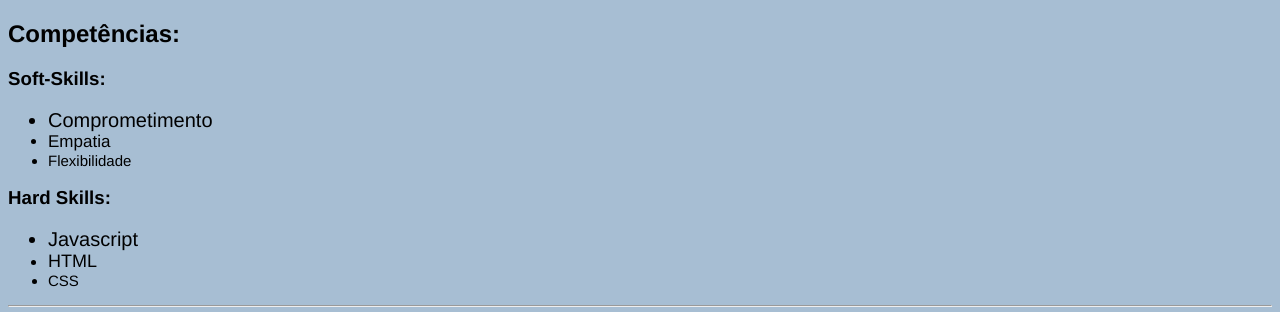
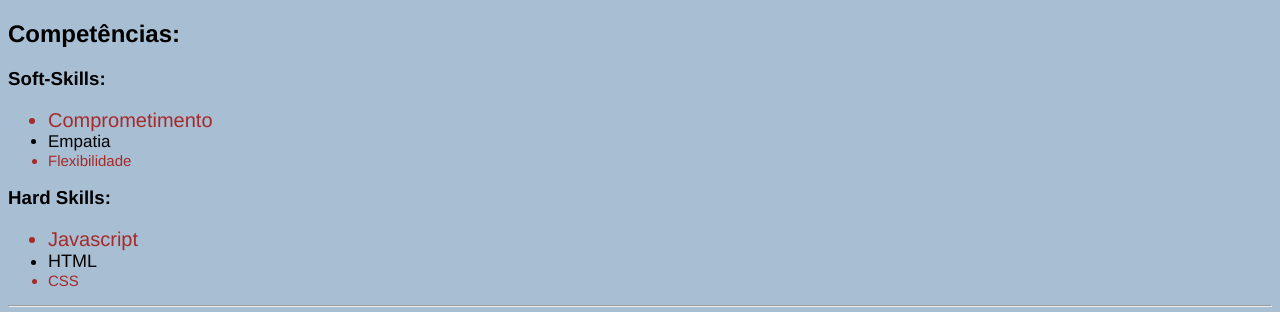
Before and after one commit to Ricardoluizsl/Ricardoluizsl.github.io, a plain HTML site: page index.html in a window 1280 px wide. Shown: the part 148-460 px from the top of the page. Drawn offline with Linux system fonts and the light colour scheme.

Commit message:
acertei o nth-child

```diff
--- a/style.css
+++ b/style.css
@@ -49,6 +49,6 @@ div{
     border: 2px solid green;
 }
 
-ul.skills:nth-child(){
+ul.skills li:nth-child(odd){
     color: brown;
 }
```
